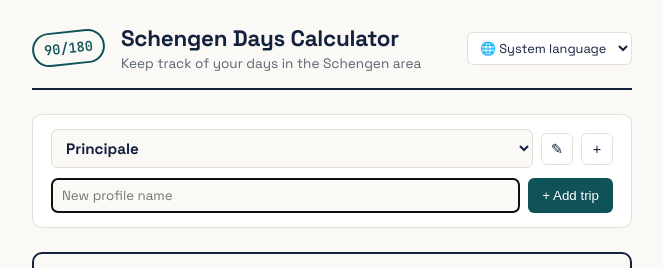
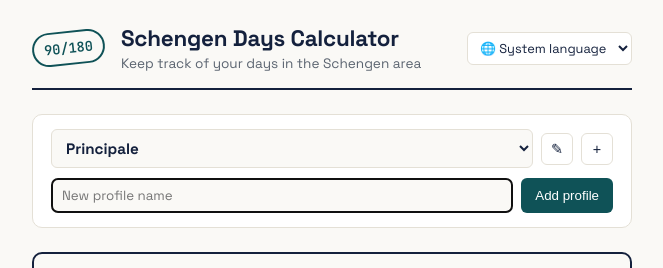
Before and after one commit to micmax1000-afk/schengen-days, a React (Vite) app: page / in a window 1280 px wide. Both pictures are taken after typing "2020-01-15", "2020-01-15", "Sample", "2020-01-15" into the empty fields and a click on the button "Add profile". Shown: the top 268 px of the page, without its empty margins (308-971 px from the left). Built offline with nearby package versions, Linux system fonts and the light colour scheme.

Commit message:
Add files via upload

```diff
--- a/src/components/ProfileSwitcher.tsx
+++ b/src/components/ProfileSwitcher.tsx
@@ -95,7 +95,7 @@ export default function ProfileSwitcher({ profiles, activeProfileId, onSwitch, o
             autoFocus
           />
           <button type="button" onClick={confirmAdd}>
-            {t.add}
+            {t.addProfile}
           </button>
         </div>
       )}
```
